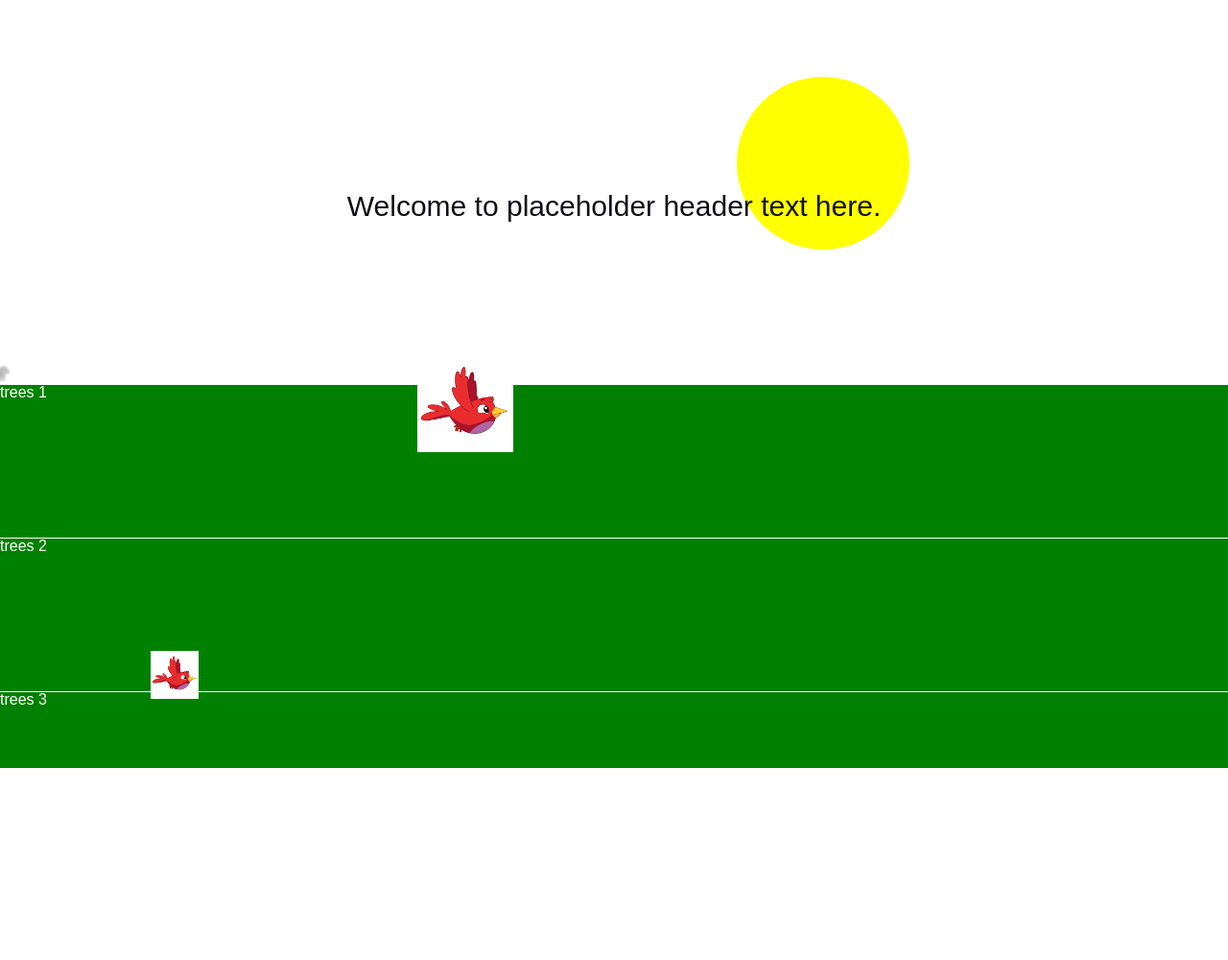
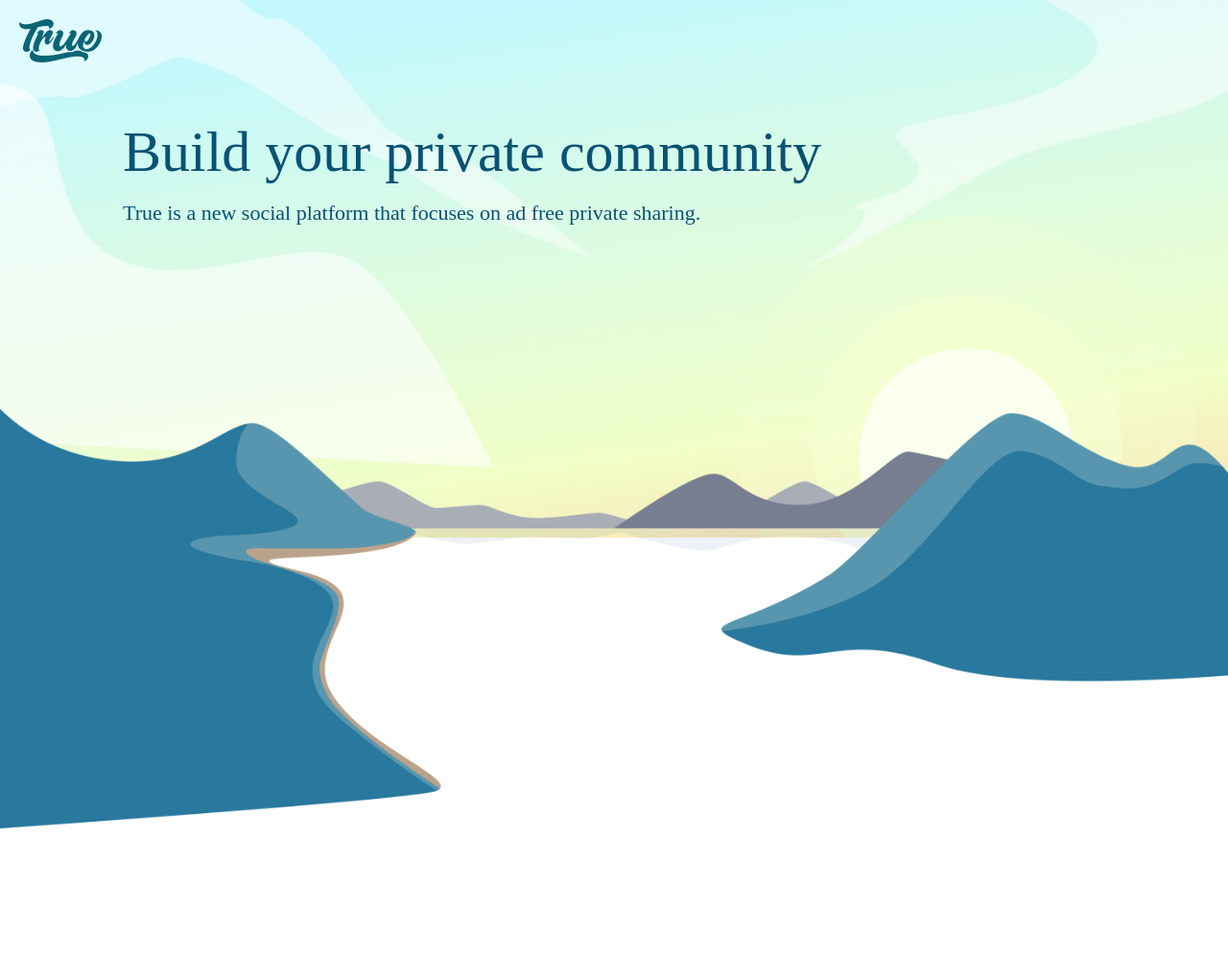
Before and after one commit to aarchbold/true-2.0, a website: page site/index.html in a window 1280 px wide. Shown: the whole page at 96% size. Before the commit the page ends 800 px from the top, so only its background shows below. Drawn offline with Linux system fonts and the light colour scheme; a web font is replaced by a local one.

Commit message:
#time 2h 0m re-adjusting hero scene

```diff
--- a/site/index.html
+++ b/site/index.html
@@ -10,35 +10,42 @@
 <meta property="og:image" content="https://truetokensale.com/static/images/logos/logo-share-true.png">
 <meta property="og:type" content="website">
 <meta property="og:site_name" content="True">
-<script src="static/js/vendors.js?cache=1561999727394"></script>
-<link rel="stylesheet" href="static/css/styles.css?cache=1561999727394">
+<script src="static/js/vendors.js?cache=1562121968201"></script>
+<link rel="stylesheet" href="static/css/styles.css?cache=1562121968201">
 <link rel="shortcut icon" type="image/x-icon" href="static/images/favicon.png">
 
     </head>
     <body>
-        <!-- <div class="page-outer">
-            <nav>
+        <div class="page-outer">
+            <nav style="position: relative;z-index:999999999999999;">
     <div class="topnav-container">
         <div class="navigation-inner">
-            Topnav Here
+            <img src="static/images/ui/logos/logo-true.png" width="86" />
         </div>
     </div>
 </nav>
-        </div> -->
-        <div class="page-outer">
+        </div>
+        <div class="page-outer hero-outer">
             <div id="heroStage" class="hero-stage">
-                <div class="hero-stage__tree tree1">trees 1</div>
+                <div class="hero-stage__sun"></div>
+                <!-- <div class="hero-stage__tree tree1">trees 1</div>
                 <div class="hero-stage__fog fog1"></div>
                 <div class="hero-stage__tree tree2">trees 2</div>
                 <div class="hero-stage__fog fog2"></div>
                 <div class="hero-stage__tree tree3">trees 3</div>
                 <div class="hero-stage__fog fog3"></div>
-                <div class="hero-stage__sun"></div>
+
                 <div class="animated-bird bird1"></div>
                 <div class="animated-bird bird2"></div>
                 <div class="animated-cloud cloud1"></div>
-                <div class="animated-cloud cloud2"></div>
-                <h1 class="hero-stage__header">Welcome to placeholder header text here.</h1>
+                <div class="animated-cloud cloud2"></div> -->
+                <div class="hero-stage__header">
+                    <h1>Build your private community</h1>
+                    <p>True is a new social platform that focuses on ad free private sharing.</p>
+                </div>
+            </div>
+            <div class="hero-stage__bottom">
+                <img src="static/images/ui/scenery/hero-mountains.png" width="100%" />
             </div>
         </div>
         <!-- <div class="page-outer">
@@ -52,6 +59,6 @@
 
         </div> -->
 
-        <script src="static/js/app.js?cache=1561999727394"></script>
+        <script src="static/js/app.js?cache=1562121968201"></script>
     </body>
 </html>
--- a/site/static/js/app.js
+++ b/site/static/js/app.js
@@ -48,14 +48,17 @@ function isElementInViewport (el) {
 
     return (vertInView && horInView);
 }
-setHeroHeight = debounce(function() {
+initHero = debounce(function() {
     $heroContainer = $('#heroStage');
     $sun = $('.hero-stage__sun',$heroContainer);
     $fogs = $('.hero-stage__fog',$heroContainer);
     $header = $('.hero-stage__header',$heroContainer);
     $clouds = $('.animated-cloud',$heroContainer);
     $birds = $('.animated-bird',$heroContainer);
-    $heroContainer.height($(window).height());
+
+    // Enable this if we want the hero to take up the window height
+    //$heroContainer.height($(window).height());
+
     startAnimations = function() {
         $sun.addClass('-animate');
         $fogs.addClass('-animate');
@@ -73,11 +76,11 @@ setHeroHeight = debounce(function() {
     },1000)
     setTimeout(function() {
         startHeaderTextAnimation();
-    },1500)
+    },2500)
 },250);
 
 
 $(function() {
-    setHeroHeight();
-    window.addEventListener('resize', setHeroHeight);
+    initHero();
+    // window.addEventListener('resize', setHeroHeight);
 });
--- a/src/js/app/hero.js
+++ b/src/js/app/hero.js
@@ -1,11 +1,14 @@
-setHeroHeight = debounce(function() {
+initHero = debounce(function() {
     $heroContainer = $('#heroStage');
     $sun = $('.hero-stage__sun',$heroContainer);
     $fogs = $('.hero-stage__fog',$heroContainer);
     $header = $('.hero-stage__header',$heroContainer);
     $clouds = $('.animated-cloud',$heroContainer);
     $birds = $('.animated-bird',$heroContainer);
-    $heroContainer.height($(window).height());
+
+    // Enable this if we want the hero to take up the window height
+    //$heroContainer.height($(window).height());
+
     startAnimations = function() {
         $sun.addClass('-animate');
         $fogs.addClass('-animate');
@@ -23,11 +26,11 @@ setHeroHeight = debounce(function() {
     },1000)
     setTimeout(function() {
         startHeaderTextAnimation();
-    },1500)
+    },2500)
 },250);
 
 
 $(function() {
-    setHeroHeight();
-    window.addEventListener('resize', setHeroHeight);
+    initHero();
+    // window.addEventListener('resize', setHeroHeight);
 });
--- a/src/sass/partials/fonts.scss
+++ b/src/sass/partials/fonts.scss
@@ -3,4 +3,4 @@
 
 // fonts styles
 @import url(https://fonts.googleapis.com/css?family=Roboto:400,100,300,500);/*! normalize.css v3.0.2 | MIT License | git.io/normalize */
-// @import url(https://fontlibrary.org/face/trueno);
+@import url(https://fontlibrary.org/face/trueno);
--- a/src/sass/partials/home.scss
+++ b/src/sass/partials/home.scss
@@ -3,34 +3,52 @@
 
 // vars
 $hero-animation-duration: 0.9s;
+$hero-animation-duration-long: 2s;
 
 // properties
+.hero-outer {
+    // background-color: $color-hero-bg;
+}
 .hero-stage {
-    transition: all $hero-animation-duration;
+    transition: opacity $hero-animation-duration;
     overflow: hidden;
     position: relative;
     width: 100%;
-    background-color: black;
-    opacity: 0.8;
+    height: 560px;
+    background-color: $color-hero-bg;
+    background: url('../images/ui/scenery/bg-hero.jpg') 50% 50% no-repeat;
+    background-size: cover;
+    opacity: 0;
     &.-animate {
-        background-color: white;
+        // background-color: white;
         opacity: 1;
     }
 }
 
+.hero-stage__bottom {
+    position: relative;
+    top: -134px;
+}
+
 .hero-stage__header {
-    transition: all $hero-animation-duration;
-    position: absolute;
-    width: 100%;
-    height: 50%;
-    box-sizing: border-box;
-    text-align: center;
-    font-size: 30px;
+    transition: opacity $hero-animation-duration-long;
+    font-size: 60px;
     top: 50%;
-    transform: translateY(100%);
-    z-index: 20px;
+    font-family: TruenoBlack;
+    opacity: 0;
+    line-height: 1;
+    padding: 10% 30% 10% 10%;
     &.-animate {
-        transform: translateY(-50%);
+        opacity: 1;
+    }
+    h1 {
+        font-size: 60px;
+    }
+    p {
+        padding-top: 20px;
+        line-height: 1.3;
+        font-size: 22px;
+        font-family: TruenoRegular;
     }
 }
 
@@ -79,15 +97,14 @@ $hero-animation-duration: 0.9s;
 }
 
 .hero-stage__sun {
-    transition: all $hero-animation-duration;
+    transition: all $hero-animation-duration-long;
     position: absolute;
-    width: 180px;
-    height: 180px;
-    top: 10%;
+    width: 480px;
+    height: 460px;
+    top: 40%;
     left: 60%;
-    border-radius: 50%;
-    background-color: yellow;
     transform: translate(400%,400%);
+    background: url('../images/ui/scenery/mr-sun.png') 50% 50% no-repeat;
     &.-animate {
         transform: translate(0,0);
     }
--- a/src/sass/partials/layout.scss
+++ b/src/sass/partials/layout.scss
@@ -4,7 +4,6 @@
 .page-outer {
     position: relative;
     width: 100%;
-    overflow: hidden;
 }
 
 .page-outer__header {
--- a/src/sass/partials/navigation.scss
+++ b/src/sass/partials/navigation.scss
@@ -3,3 +3,10 @@
 
 
 // topnav
+.topnav-container {
+    position: absolute;
+}
+
+.navigation-inner {
+    padding: 20px;
+}
--- a/src/sass/partials/settings.scss
+++ b/src/sass/partials/settings.scss
@@ -16,9 +16,12 @@ $breakpoint-phone: 400px;
 $breakpoint-tablet: 770px;
 
 // branded colors
+$color-hero-bg: #ffffff;
+$color-main-font: #095274;
+
+
 $color-bg: #ffffff;
 $color-bg-alternate: #F5F6F8;
-$color-main-font: #0F0F16;
 $color-main-inverse: #ffffff;
 $color-bg-hyperion: #21C4D0;
 $color-nav-links: #000000;
```
Also changed, not shown: src/html/includes/topnav.html (+2 -2 lines), src/html/site/index.html (+14 -7 lines), site/static/css/styles.css, site/static/images/ui/logos/logo-true.png (added), site/static/images/ui/scenery/bg-hero.jpg (added), site/static/images/ui/scenery/bg-hero.png (added), site/static/images/ui/scenery/hero-mountains.png (added), site/static/images/ui/scenery/mr-sun.png (added), src/css/styles.css.
